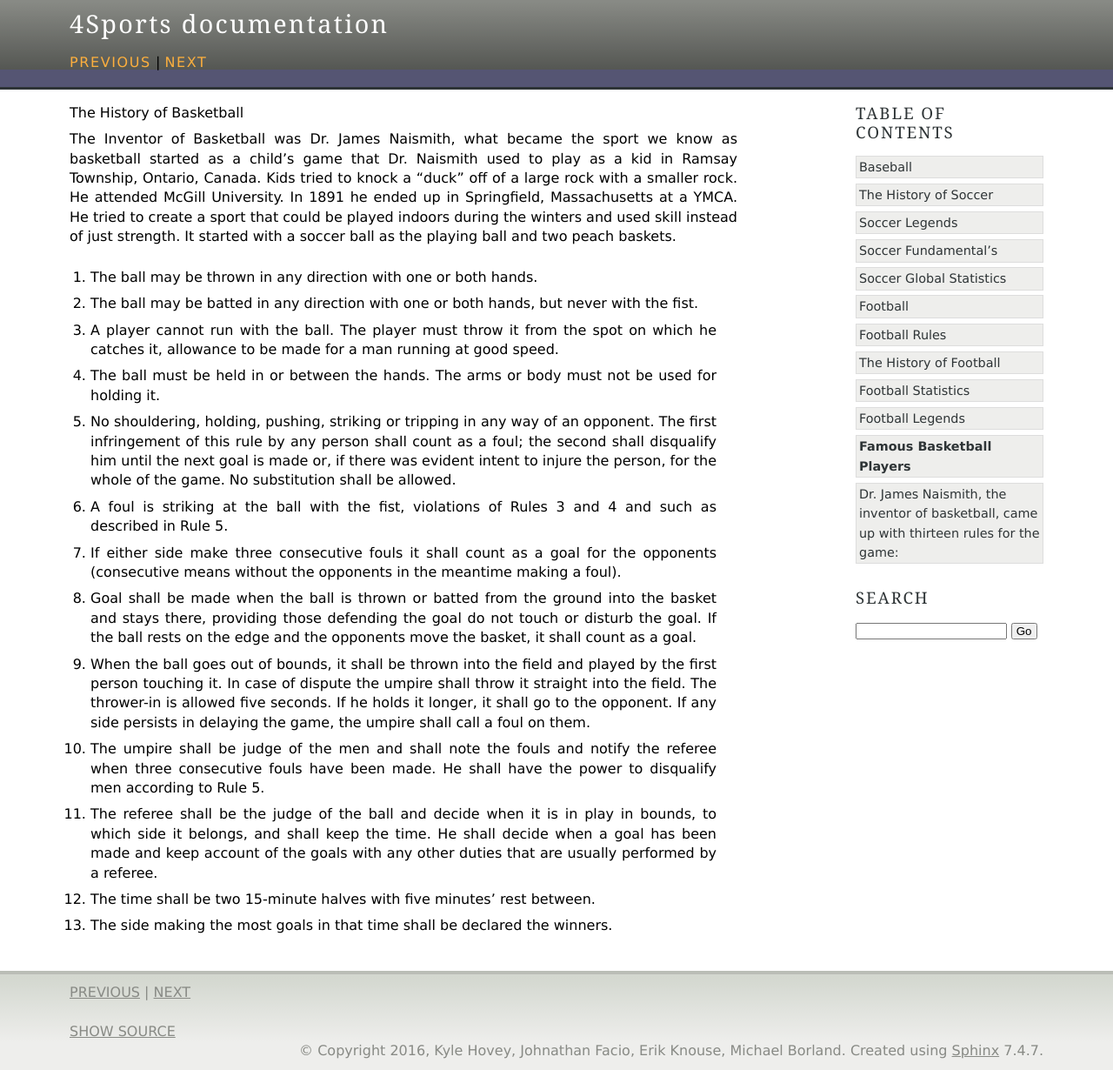
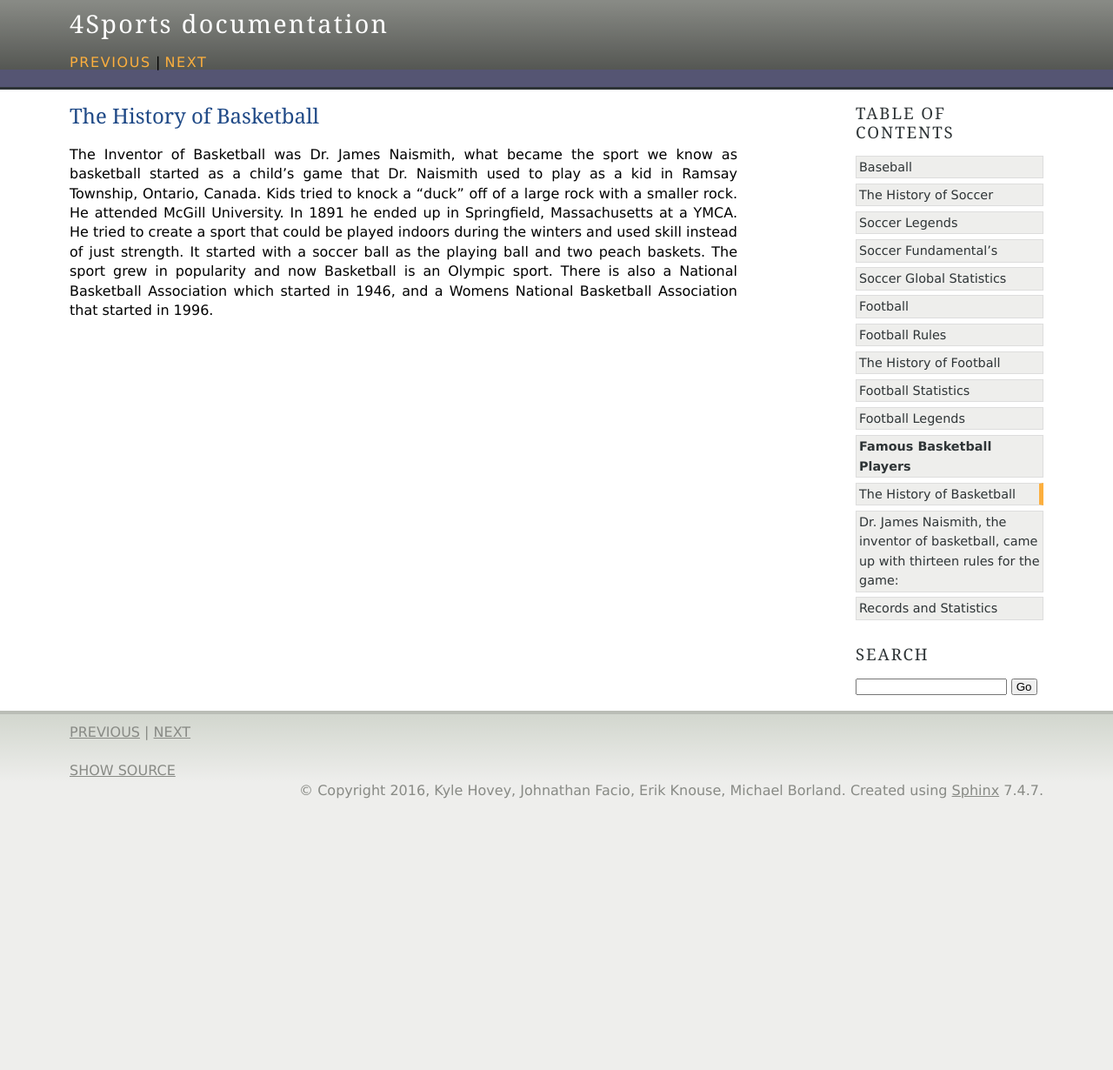
Before and after one commit to michaelborlandKeys/4Sports, a Sphinx documentation site: the page built from source/basketball/basketballhistory.rst, in a window 1280 px wide. Shown: the whole page at 87% size. Built offline with Sphinx 7.4.7, drawn with Linux system fonts in a browser that asks for light colours; after the commit the page ends 930 px from its top, so only the background shows below that.

```diff
--- a/source/basketball/basketball.rst
+++ b/source/basketball/basketball.rst
@@ -7,6 +7,9 @@ Michael Jordan
 
 Michael Jordan attended college at the University of North Carolina where he played an important role on the basketball team. They won the NCAA Division I Championships (1982). Jordan was named NCAA College Player of the Year in 1983 & 1984. Jordan also played in the 1984 Olympics held in Los Angeles. Michael Jordan joined the Chicago Bulls and the NBA after his junior year of college. His first season the Bulls made it to the playoffs and he scored an average of 28.2 points a game. He received NBA Rookie of the Year.  In 1985 Jordan had a lack-luster season due to injury but in the 86'-87' season he scored more than 3,000 points. In the following season Jordan earned the NBA Most Valuable Player Award; he also earned this award in 91', 92', 96', and 98'. The Chicago Bulls won their first NBA championship in 1991 with the help of Michael Jordan. The won their second championship in 1992. After retiring in 1998, Jordan became a part owner of the Washington Wizards but played two seasons of basketball for the Wizards in 02' and 03'.
 
+..image:: michael.jpeg
+
+
 
 
 
@@ -14,3 +17,6 @@ Kobe Bryant
 -----------
 
 Kobe Bryant went directly to the NBA after high school, drafted by the Charlotte Hornets. He was the 13th overall pick. He was then traded to the Los Angeles Lakers. He was voted a starter in the 1988 NBA All-Star game and was the youngest All-Star in NBA history at age 19. The Lakers went on to win three NBA Championships in a row. Bryant was named Most Valuable Player in 2008, that year the team made it to the finals. In 2009 the Lakers won another NBA Championship. Kobe Bryant played in the 2008 & 2012 Olympics. Bryant continued playing well, but had many injuries from 2013 until he retired at the end of the 2015-2016 season.
+
+
+..image:: kobe.jpeg
--- a/source/basketball/basketballhistory.rst
+++ b/source/basketball/basketballhistory.rst
@@ -1,20 +1,5 @@
 The History of Basketball
+=========================
 
 
-The Inventor of Basketball was Dr. James Naismith, what became the sport we know as basketball started as a child's game that Dr. Naismith used to play as a kid in Ramsay Township, Ontario, Canada. Kids tried to knock a “duck” off of a large rock with a smaller rock. He attended McGill University. In 1891 he ended up in Springfield, Massachusetts at a YMCA. He tried to create a sport that could be played indoors during the winters and used skill instead of just strength. It started with a soccer ball as the playing ball and two peach baskets.
-
- Naismith came up with thirteen rules for the game:
- --------------------------------------------------
-1. The ball may be thrown in any direction with one or both hands.
-2. The ball may be batted in any direction with one or both hands, but never with the fist.
-3. A player cannot run with the ball. The player must throw it from the spot on which he catches it, allowance to be made for a man running at good speed.
-4. The ball must be held in or between the hands. The arms or body must not be used for holding it.
-5. No shouldering, holding, pushing, striking or tripping in any way of an opponent. The first infringement of this rule by any person shall count as a foul; the second shall disqualify him until the next goal is made or, if there was evident intent to injure the person, for the whole of the game. No substitution shall be allowed.
-6. A foul is striking at the ball with the fist, violations of Rules 3 and 4 and such as described in Rule 5.
-7. If either side make three consecutive fouls it shall count as a goal for the opponents (consecutive means without the opponents in the meantime making a foul).
-8. Goal shall be made when the ball is thrown or batted from the ground into the basket and stays there, providing those defending the goal do not touch or disturb the goal. If the ball rests on the edge and the opponents move the basket, it shall count as a goal.
-9. When the ball goes out of bounds, it shall be thrown into the field and played by the first person touching it. In case of dispute the umpire shall throw it straight into the field. The thrower-in is allowed five seconds. If he holds it longer, it shall go to the opponent. If any side persists in delaying the game, the umpire shall call a foul on them.
-10. The umpire shall be judge of the men and shall note the fouls and notify the referee when three consecutive fouls have been made. He shall have the power to disqualify men according to Rule 5.
-11. The referee shall be the judge of the ball and decide when it is in play in bounds, to which side it belongs, and shall keep the time. He shall decide when a goal has been made and keep account of the goals with any other duties that are usually performed by a referee.
-12. The time shall be two 15-minute halves with five minutes' rest between.
-13. The side making the most goals in that time shall be declared the winners.
+The Inventor of Basketball was Dr. James Naismith, what became the sport we know as basketball started as a child's game that Dr. Naismith used to play as a kid in Ramsay Township, Ontario, Canada. Kids tried to knock a “duck” off of a large rock with a smaller rock. He attended McGill University. In 1891 he ended up in Springfield, Massachusetts at a YMCA. He tried to create a sport that could be played indoors during the winters and used skill instead of just strength. It started with a soccer ball as the playing ball and two peach baskets. The sport grew in popularity and now Basketball is an Olympic sport. There is also a National Basketball Association which started in 1946, and a Womens National Basketball Association that started in 1996.
--- a/source/index.rst
+++ b/source/index.rst
@@ -24,3 +24,4 @@ Contents:
    basketball/basketball.rst
    basketball/basketballhistory.rst
    basketball/basketballrules.rst
+   basketball/basketball-stats.rst
```
Also changed, not shown: source/basketball/basketball-stats.rst (added, +144 -0 lines), source/basketball/img/kobe.jpg (added), source/basketball/img/michael.jpg (added).
